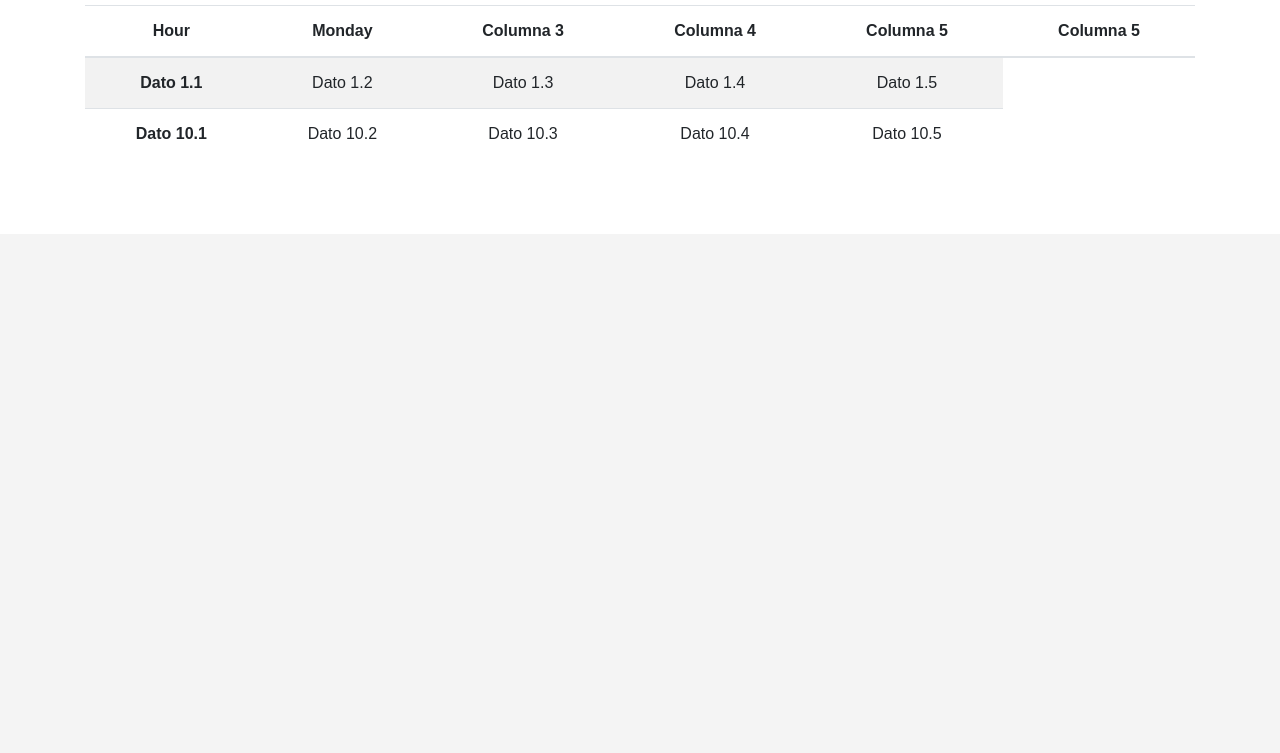
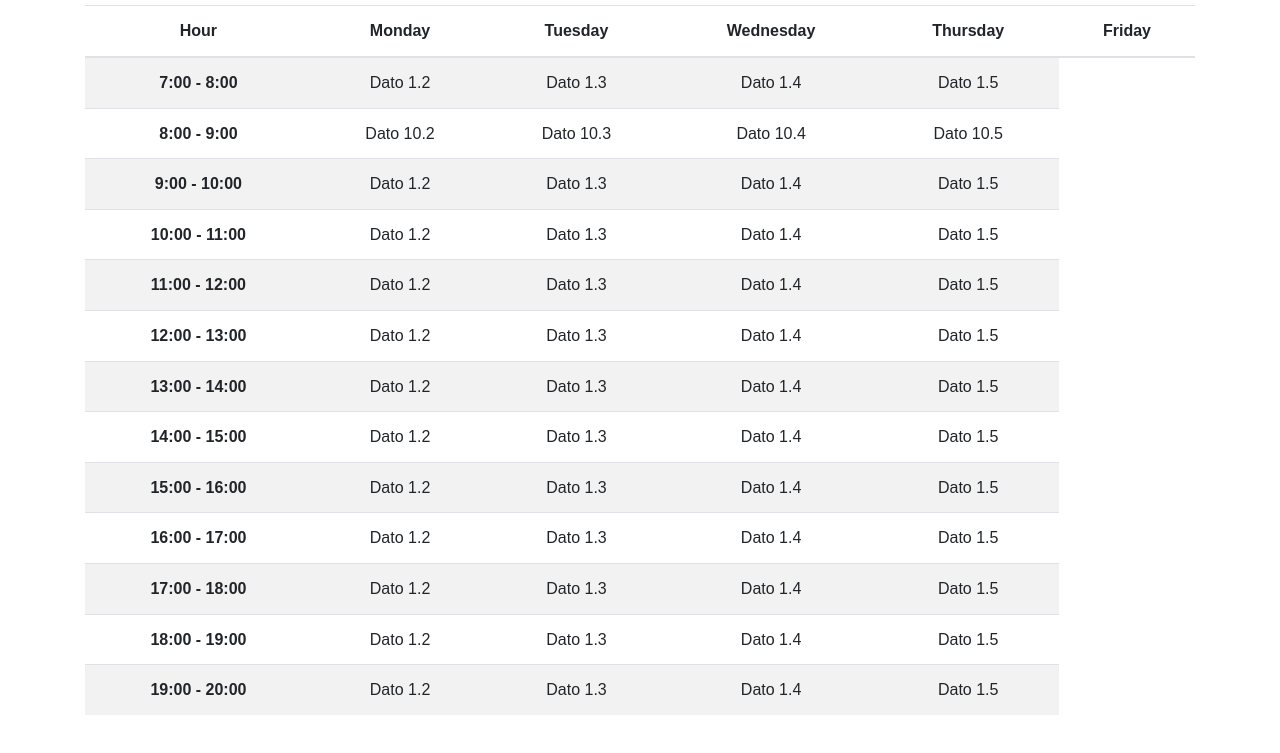
Before and after one commit to DairaA-AlvarezSolano/AlvarezSolano, a plain HTML site: page schedule.html in a window 1280 px wide. Shown: the part 151-904 px from the top of the page. Before the commit the page ends 800 px from the top, so only its background shows below. Drawn offline with nearby package versions, Linux system fonts and the light colour scheme.

Commit message:
Update schedule.html

```diff
--- a/schedule.html
+++ b/schedule.html
@@ -61,16 +61,16 @@
                     <tr>
                         <th scope="col">Hour</th>
                         <th scope="col">Monday</th>
-                        <th scope="col">Columna 3</th>
-                        <th scope="col">Columna 4</th>
-                        <th scope="col">Columna 5</th>
-                        <th scope="col">Columna 5</th>
+                        <th scope="col">Tuesday</th>
+                        <th scope="col">Wednesday</th>
+                        <th scope="col">Thursday</th>
+                        <th scope="col">Friday</th>
                     </tr>
                 </thead>
                 <tbody>
                     <!-- Repite este bloque para las demás filas hasta llegar a 10 -->
                     <tr>
-                        <th scope="row">Dato 1.1</th>
+                        <th scope="row">7:00 - 8:00</th>
                         <td>Dato 1.2</td>
                         <td>Dato 1.3</td>
                         <td>Dato 1.4</td>
@@ -78,11 +78,88 @@
                     </tr>
                     <!-- ... -->
                     <tr>
-                        <th scope="row">Dato 10.1</th>
+                        <th scope="row">8:00 - 9:00</th>
                         <td>Dato 10.2</td>
                         <td>Dato 10.3</td>
                         <td>Dato 10.4</td>
                         <td>Dato 10.5</td>
+                    </tr>
+                    <tr>
+                        <th scope="row">9:00 - 10:00</th>
+                        <td>Dato 1.2</td>
+                        <td>Dato 1.3</td>
+                        <td>Dato 1.4</td>
+                        <td>Dato 1.5</td>
+                    </tr>
+                    <tr>
+                        <th scope="row">10:00 - 11:00</th>
+                        <td>Dato 1.2</td>
+                        <td>Dato 1.3</td>
+                        <td>Dato 1.4</td>
+                        <td>Dato 1.5</td>
+                    </tr>
+                    <tr>
+                        <th scope="row">11:00 - 12:00</th>
+                        <td>Dato 1.2</td>
+                        <td>Dato 1.3</td>
+                        <td>Dato 1.4</td>
+                        <td>Dato 1.5</td>
+                    </tr>
+                    <tr>
+                        <th scope="row">12:00 - 13:00</th>
+                        <td>Dato 1.2</td>
+                        <td>Dato 1.3</td>
+                        <td>Dato 1.4</td>
+                        <td>Dato 1.5</td>
+                    </tr>
+                    <tr>
+                        <th scope="row">13:00 - 14:00</th>
+                        <td>Dato 1.2</td>
+                        <td>Dato 1.3</td>
+                        <td>Dato 1.4</td>
+                        <td>Dato 1.5</td>
+                    </tr>
+                    <tr>
+                        <th scope="row">14:00 - 15:00</th>
+                        <td>Dato 1.2</td>
+                        <td>Dato 1.3</td>
+                        <td>Dato 1.4</td>
+                        <td>Dato 1.5</td>
+                    </tr>
+                    <tr>
+                        <th scope="row">15:00 - 16:00</th>
+                        <td>Dato 1.2</td>
+                        <td>Dato 1.3</td>
+                        <td>Dato 1.4</td>
+                        <td>Dato 1.5</td>
+                    </tr>
+                    <tr>
+                        <th scope="row">16:00 - 17:00</th>
+                        <td>Dato 1.2</td>
+                        <td>Dato 1.3</td>
+                        <td>Dato 1.4</td>
+                        <td>Dato 1.5</td>
+                    </tr>
+                    <tr>
+                        <th scope="row">17:00 - 18:00</th>
+                        <td>Dato 1.2</td>
+                        <td>Dato 1.3</td>
+                        <td>Dato 1.4</td>
+                        <td>Dato 1.5</td>
+                    </tr>
+                    <tr>
+                        <th scope="row">18:00 - 19:00</th>
+                        <td>Dato 1.2</td>
+                        <td>Dato 1.3</td>
+                        <td>Dato 1.4</td>
+                        <td>Dato 1.5</td>
+                    </tr>
+                    <tr>
+                        <th scope="row">19:00 - 20:00</th>
+                        <td>Dato 1.2</td>
+                        <td>Dato 1.3</td>
+                        <td>Dato 1.4</td>
+                        <td>Dato 1.5</td>
                     </tr>
                 </tbody>
             </table>
```
